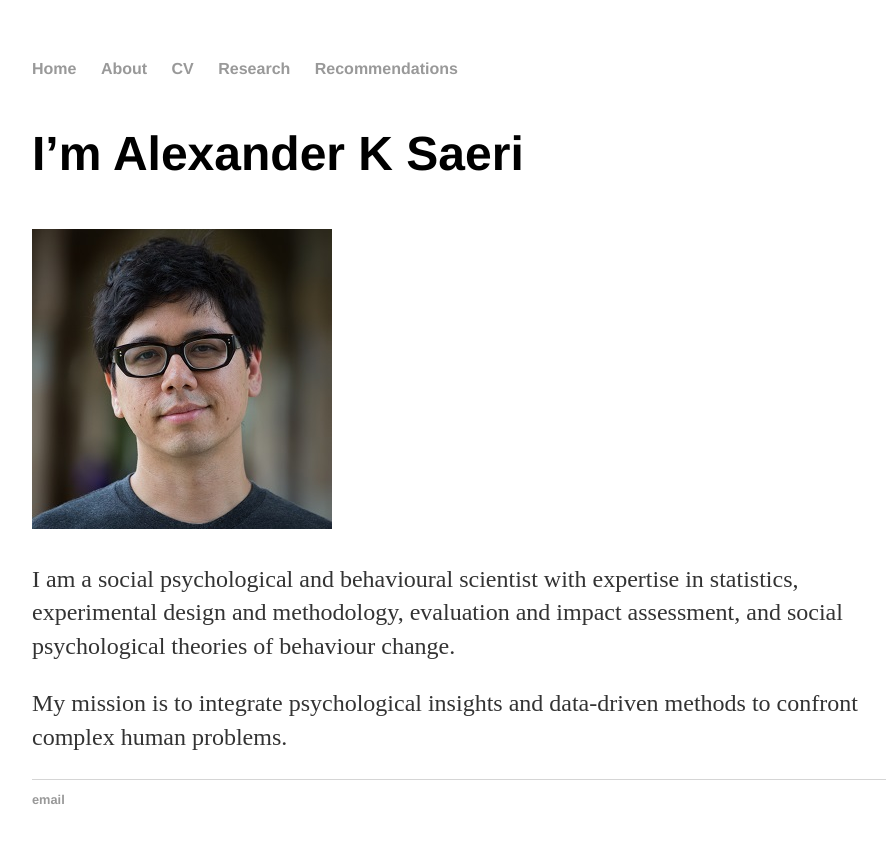
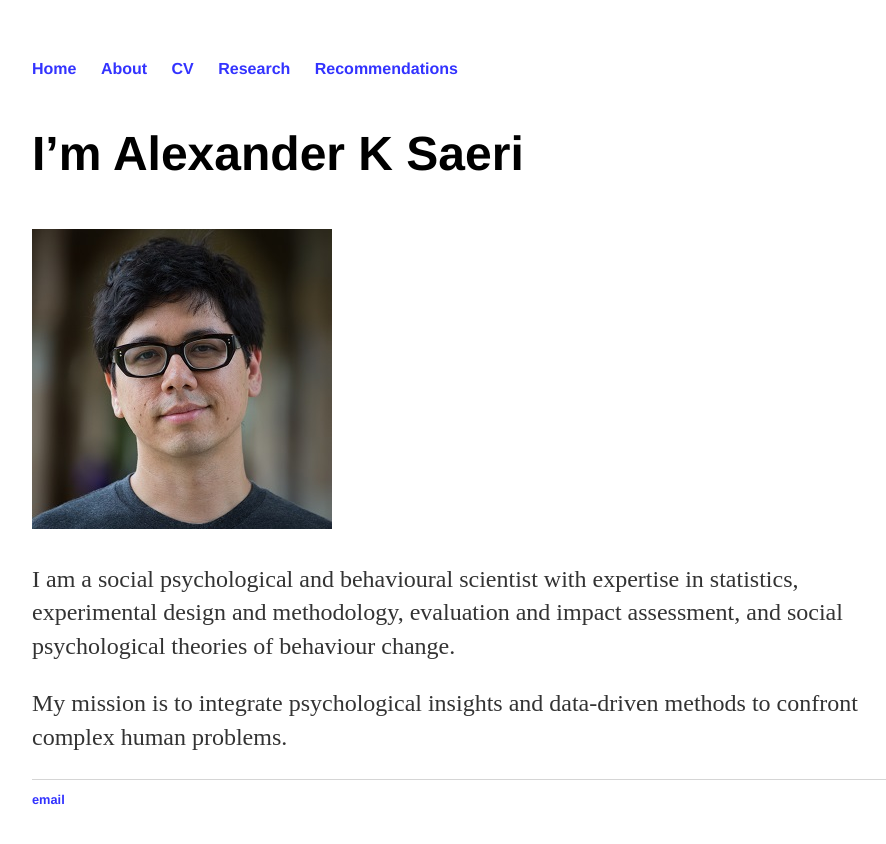
Before and after one commit to aksaeri/scrub, a Jekyll site: the page built from index.md, in a window 1280 px wide. Shown: the top 844 px of the page, without its empty margins (160-1046 px from the left). Built offline with Jekyll 4.4.1, drawn with Linux system fonts in a browser that asks for light colours.

Commit message:
Update main.css

```diff
--- a/css/main.css
+++ b/css/main.css
@@ -14,7 +14,7 @@ nav ul li, footer ul li {
 }
 a {
     text-decoration: none;
-    color: #999;
+    color: #33F;
 }
 a:hover {
     text-decoration: underline;
```
